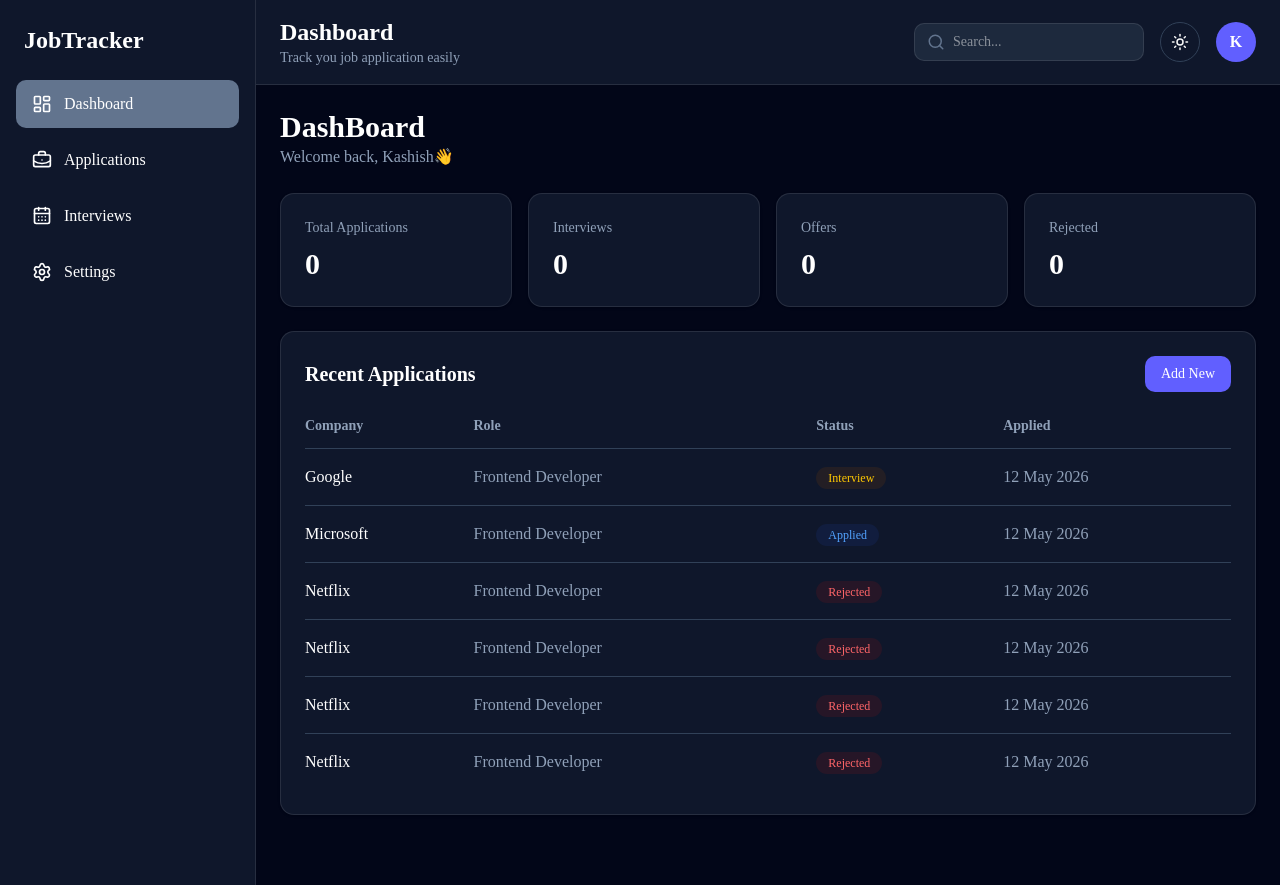
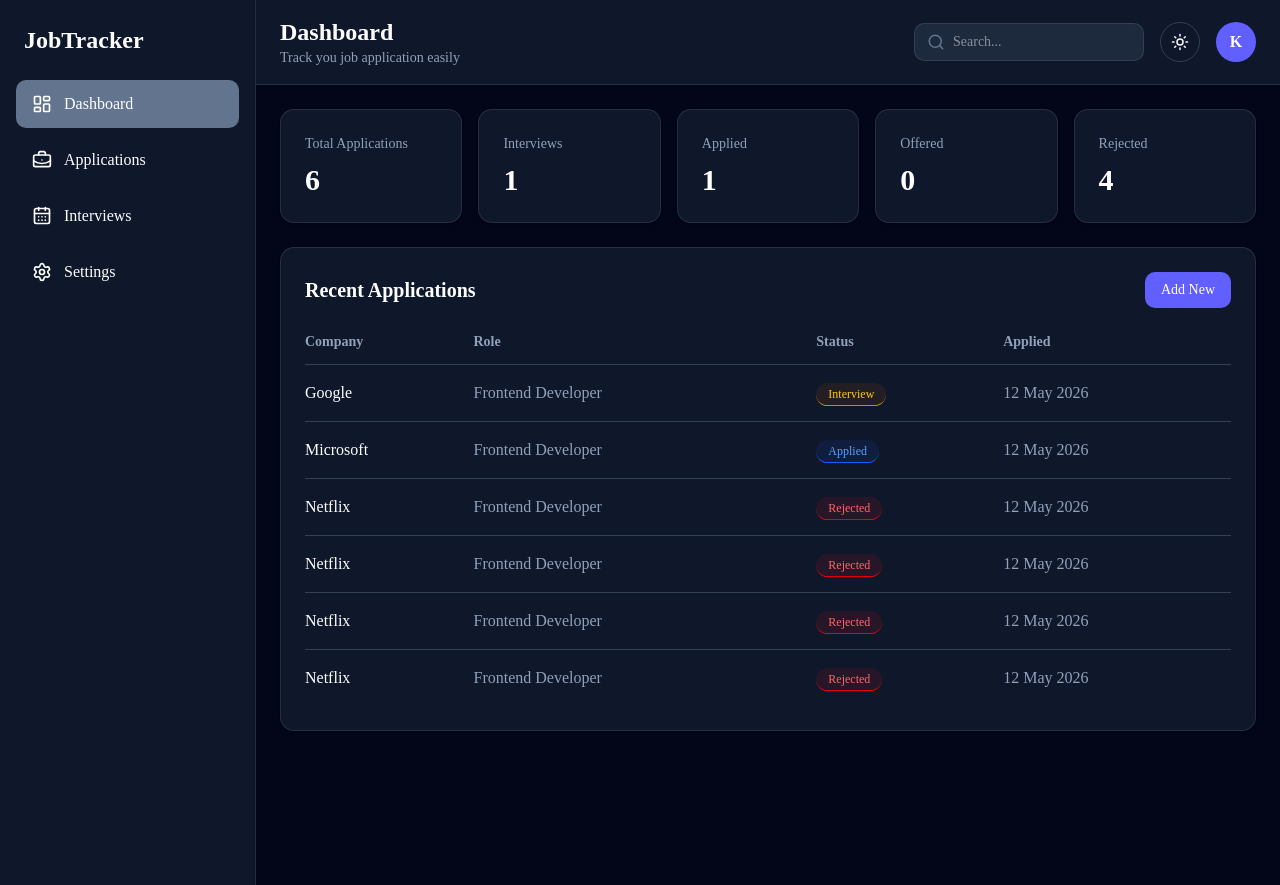
Before and after one commit to KashishGoyal905/job-application-tracker, a Next.js app: page / in a window 1280 px wide. Built offline with nearby package versions, Linux system fonts and the light colour scheme.

Commit message:
feat: add persist & offer status

```diff
--- a/src/app/page.tsx
+++ b/src/app/page.tsx
@@ -1,42 +1,65 @@
+"use client";
+
 import ApplicationsTable from "@/components/dashboard/ApplicationsTable";
 import StatsCard from "@/components/dashboard/StatsCard";
 import DashboardLayout from "@/components/layouts/DashboardLayout";
+import { useApplicationStore } from "@/store/applicationsStore";
+
+export default function Home() {
+  const applications = useApplicationStore((state) => state.applications);
+
+  const totalApplications = applications.length;
+  const interviews = applications.filter(
+    (application) => application.status === "Interview",
+  ).length;
+  const applied = applications.filter(
+    (application) => application.status === "Applied",
+  ).length;
+  const offer = applications.filter(
+    (application) => application.status === "Offer",
+  ).length;
+  const rejected = applications.filter(
+    (application) => application.status === "Rejected",
+  ).length;
 
   const statsData = [
     {
       title: "Total Applications",
-    value: 0,
+      value: totalApplications,
     },
     {
       title: "Interviews",
-    value: 0,
+      value: interviews,
     },
     {
-    title: "Offers",
-    value: 0,
+      title: "Applied",
+      value: applied,
+    },
+    {
+      title: "Offered",
+      value: offer,
     },
     {
       title: "Rejected",
-    value: 0,
+      value: rejected,
     },
   ];
 
-export default function Home() {
   return (
     <DashboardLayout>
       <div className="space-y-6">
         {/* Header */}
-        <div>
+        {/* <div>
           <h1 className="text-3xl font-bold text-slate-800 dark:text-white">
             DashBoard
           </h1>
           <p className="text-slate-500 dark:text-slate-400">
             Welcome back, Kashish👋
           </p>
-        </div>
+        </div> */}
 
         {/* Cards */}
-        <div className="grid grid-cols-1 gap-4 md:grid-cols-2 xl:grid-cols-4">
+        <div className="grid grid-cols-1 gap-4 md:grid-cols-2 xl:grid-cols-5">
           {statsData.map((data) => (
             <StatsCard key={data.title} title={data.title} value={data.value} />
           ))}
--- a/src/components/dashboard/ApplicationModal.tsx
+++ b/src/components/dashboard/ApplicationModal.tsx
@@ -2,6 +2,7 @@
 
 import { useState } from "react";
 import { X } from "lucide-react";
+import { ApplicationStatusType } from "@/types/application";
 
 type ApplicationModalProps = {
   isOpen: boolean;
@@ -9,7 +10,7 @@ type ApplicationModalProps = {
   onSubmit: (data: {
     company: string;
     role: string;
-    status: "Applied" | "Rejected" | "Interview";
+    status: ApplicationStatusType;
     appliedDate: string;
   }) => void;
 };
@@ -21,9 +22,7 @@ function ApplicationModal({
 }: ApplicationModalProps) {
   const [company, setCompany] = useState("");
   const [role, setRole] = useState("");
-  const [status, setStatus] = useState<"Applied" | "Rejected" | "Interview">(
-    "Applied",
-  );
+  const [status, setStatus] = useState<ApplicationStatusType>("Applied");
   const [appliedDate, setAppliedDate] = useState("");
 
   function handleModalSubmit(event: React.FormEvent<HTMLFormElement>) {
@@ -109,8 +108,9 @@ function ApplicationModal({
             <label className="block text-sm font-medium text-slate-600 dark:text-slate-400 mb-2">
               Status
             </label>
-            <div className="grid grid-cols-3 gap-2">
-              {(["Applied", "Interview", "Rejected"] as const).map((s) => {
+            <div className="grid grid-cols-2 md:grid-cols-4 gap-2">
+              {(["Applied", "Interview", "Offer", "Rejected"] as const).map(
+                (s) => {
                   const isActive = status === s;
                   let activeStyle = "";
                   if (isActive) {
@@ -120,6 +120,9 @@ function ApplicationModal({
                     if (s === "Interview")
                       activeStyle =
                         "bg-yellow-100 text-yellow-700 border-yellow-300 dark:bg-yellow-900/30 dark:text-yellow-400 dark:border-yellow-800";
+                    if (s === "Offer")
+                      activeStyle =
+                        "bg-green-100 text-green-700 border-green-300 dark:bg-green-900/30 dark:text-green-400 dark:border-green-800";
                     if (s === "Rejected")
                       activeStyle =
                         "bg-red-100 text-red-700 border-red-300 dark:bg-red-900/30 dark:text-red-400 dark:border-red-800";
@@ -137,7 +140,8 @@ function ApplicationModal({
                       {s}
                     </button>
                   );
-              })}
+                },
+              )}
             </div>
           </div>
 
--- a/src/components/dashboard/ApplicationsTable.tsx
+++ b/src/components/dashboard/ApplicationsTable.tsx
@@ -3,7 +3,7 @@
 import { useState } from "react";
 import ApplicationModal from "./ApplicationModal";
 import { useApplicationStore } from "@/store/applicationsStore";
-import { ApplicationStatusType, ApplicationType } from "@/types/application";
+import { ApplicationType } from "@/types/application";
 
 function ApplicationsTable() {
   const applications = useApplicationStore((state) => state.applications);
@@ -84,13 +84,17 @@ function ApplicationsTable() {
                       className={`rounded-full px-3 py-1 text-xs font-medium
                         ${
                           application.status === "Interview"
-                            ? "bg-yellow-100 text-yellow-700 dark:bg-yellow-900/20 dark:text-yellow-400"
+                            ? "bg-yellow-100 text-yellow-700 border-b border-yellow-600 dark:bg-yellow-900/20 dark:text-yellow-400"
                             : application.status === "Applied"
-                              ? "bg-blue-100 text-blue-700 dark:bg-blue-900/20 dark:text-blue-400"
-                              : "bg-red-100 text-red-700 dark:bg-red-900/20 dark:text-red-400"
+                              ? "bg-blue-100 text-blue-700 border-b border-blue-600 dark:bg-blue-900/20 dark:text-blue-400"
+                              : application.status === "Offer"
+                                ? "bg-green-100 text-green-700 border-b border-green-600 dark:bg-green-900/20 dark:text-green-400"
+                                : "bg-red-100 text-red-700 border-b border-red-600 dark:bg-red-900/20 dark:text-red-400"
                         }`}
                     >
-                      {application.status}
+                      {application.status === "Offer"
+                        ? "Offered"
+                        : application.status}
                     </span>
                   </td>
                   <td className="py-4 text-slate-600 dark:text-slate-400">
--- a/src/store/applicationsStore.ts
+++ b/src/store/applicationsStore.ts
@@ -1,5 +1,6 @@
 import { ApplicationType } from "@/types/application"
 import { create } from "zustand";
+import { persist } from "zustand/middleware";
 
 type ApplicationStore = {
     applications: ApplicationType[];
@@ -51,7 +52,9 @@ const dummyApplications: ApplicationType[] = [
     },
 ];
 
-export const useApplicationStore = create<ApplicationStore>((set) => ({
+export const useApplicationStore = create<ApplicationStore>()(
+    persist(
+        (set) => ({
             applications: dummyApplications,
             addApplications: (application) => set((state) => ({
                 applications: [
@@ -61,5 +64,8 @@ export const useApplicationStore = create<ApplicationStore>((set) => ({
                     },
                     ...state.applications,
                 ]
-    }))
-}))
+            })),
+        }),
+        { name: "application-storage" }
+    )
+);
--- a/src/types/application.ts
+++ b/src/types/application.ts
@@ -1,4 +1,4 @@
-export type ApplicationStatusType = "Applied" | "Interview" | "Rejected";
+export type ApplicationStatusType = "Applied" | "Interview" | "Offer" | "Rejected";
 
 export type ApplicationType = {
     id: number,
```
Lines whose indentation alone changed are shown as unchanged.
